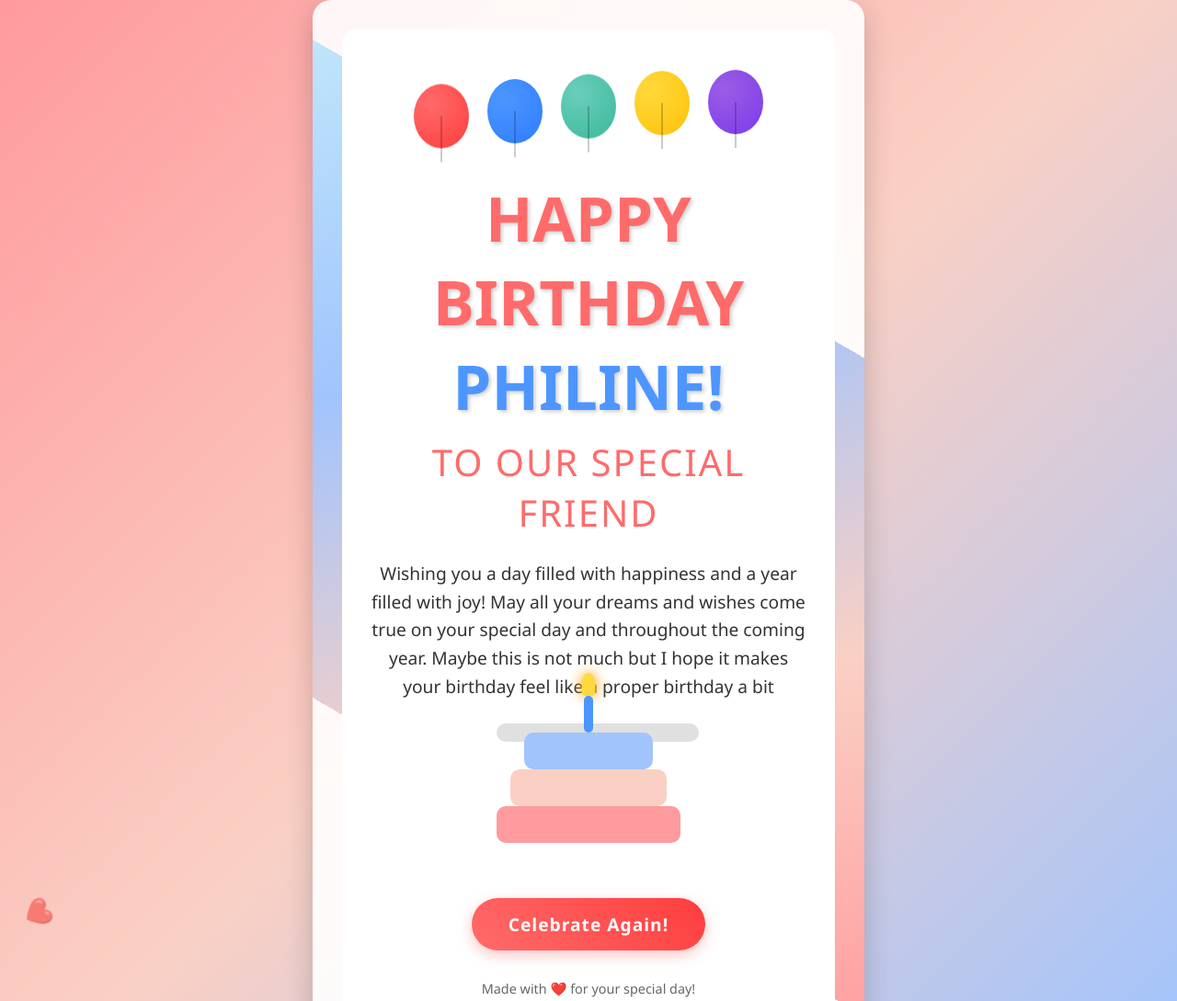
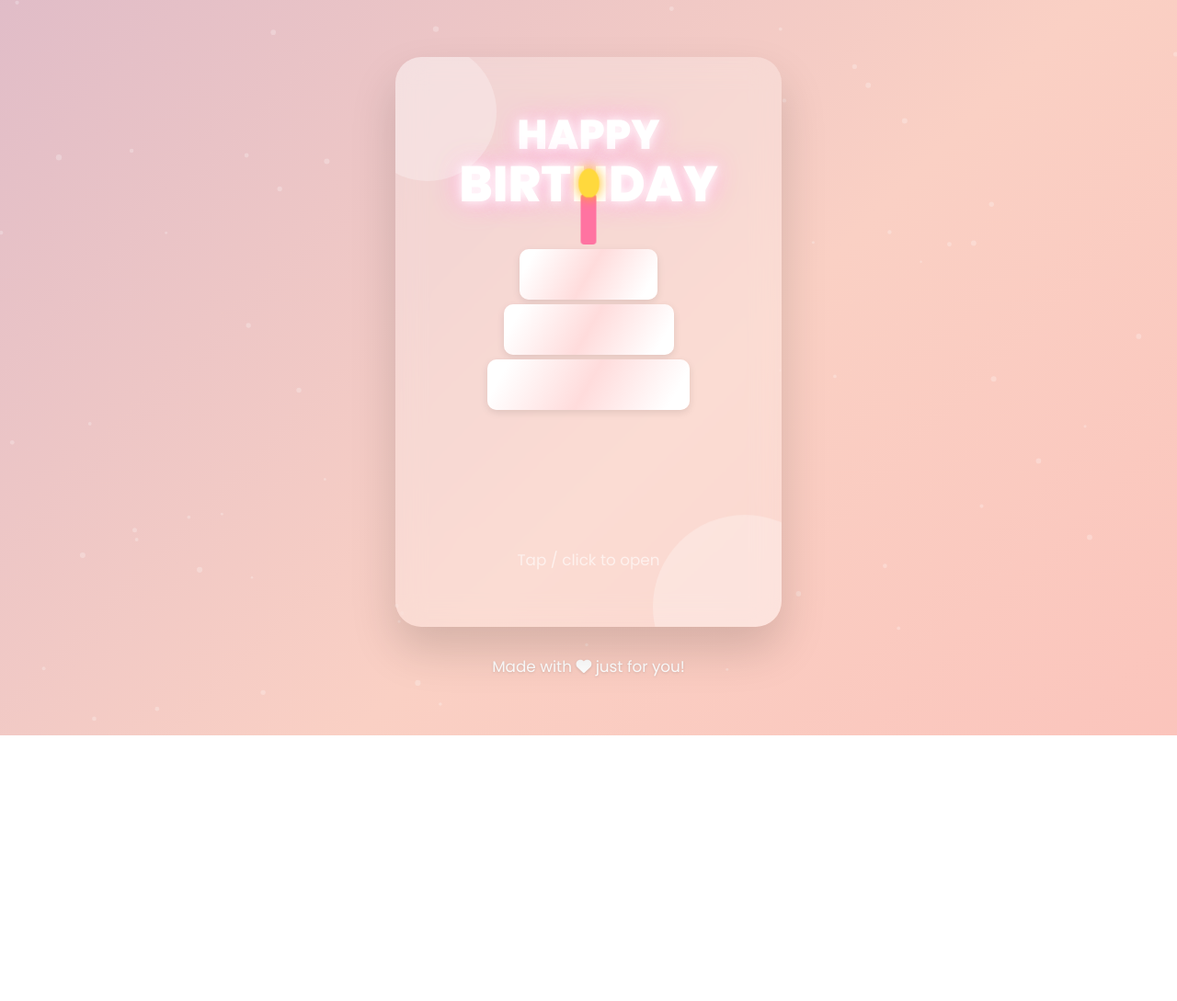
Before and after one commit to Econ01/birthday, a plain HTML site: page index.html in a window 1280 px wide. Shown: the top 1089 px of the page at 92% size. After the commit the page ends 800 px from the top, so only its background shows below. Drawn offline with nearby package versions, Linux system fonts and the light colour scheme.

Commit message:
small improvements

```diff
--- a/index.html
+++ b/index.html
@@ -1,43 +1,61 @@
 <!DOCTYPE html>
 <html lang="en">
 <head>
-    <meta charset="UTF-8">
-    <meta name="viewport" content="width=device-width, initial-scale=1.0">
-    <title>Happy Birthday!</title>
-    <link rel="stylesheet" href="style.css">
+  <meta charset="UTF-8" />
+  <meta name="viewport" content="width=device-width, initial-scale=1.0" />
+  <title>Happy Birthday 🎂</title>
+
+  <!-- Google Font & Icons -->
+  <link rel="preconnect" href="https://fonts.googleapis.com">
+  <link rel="stylesheet"
+        href="https://fonts.googleapis.com/css2?family=Poppins:wght@300;400;600;800&display=swap">
+  <link rel="stylesheet"
+        href="https://cdnjs.cloudflare.com/ajax/libs/font-awesome/6.5.0/css/all.min.css" />
+
+  <link rel="stylesheet" href="style.css" />
+  <script src="https://cdn.jsdelivr.net/npm/canvas-confetti@1.6.0/dist/confetti.browser.min.js"
+          defer></script>
+  <script src="script.js" defer></script>
 </head>
 <body>
-    <div class="container">
-        <div class="birthday-card">
-            <div class="balloons">
-                <div class="balloon"></div>
-                <div class="balloon"></div>
-                <div class="balloon"></div>
-                <div class="balloon"></div>
-                <div class="balloon"></div>
-            </div>
+  <!-- star-field / parallax background -->
+  <canvas id="bgCanvas"></canvas>
 
-            <h1>HAPPY BIRTHDAY <span class="name">PHILINE!</span></h1>
+  <main class="scene">
+    <section class="card" id="card">
+      <!-- FRONT -->
+      <div class="side front">
+        <h1 class="glow">HAPPY <br><span>BIRTHDAY</span></h1>
 
-            <div class="birthday-person">To Our Special Friend</div>
+        <div class="cake">
+          <div class="tier t3"></div>
+          <div class="tier t2"></div>
+          <div class="tier t1"></div>
+          <div class="candle"><div class="flame"></div></div>
+        </div>
 
-            <p>Wishing you a day filled with happiness and a year filled with joy! May all your dreams and wishes come true on your special day and throughout the coming year. Maybe this is not much but I hope it makes your birthday feel like a proper birthday a bit</p>
+        <p class="tapHint">Tap / click to open</p>
+      </div>
 
-            <div class="cake">
-                <div class="flame"></div>
-                <div class="candle"></div>
-                <div class="layer layer-3"></div>
-                <div class="layer layer-2"></div>
-                <div class="layer layer-1"></div>
-                <div class="plate"></div>
-            </div>
+      <!-- BACK -->
+      <div class="side back">
+        <h2>Dear Sarah 🎉</h2>
 
-            <button class="button" id="celebrateBtn">Celebrate Again!</button>
+        <div class="msg">
+          <p>Wishing you a day filled with laughter, sweet surprises and all the sparkle you deserve.</p>
+          <p>May your year be bursting with adventures, warm hugs, and dreams come true.</p>
+          <p class="sign">With love — your friends &amp; family</p>
+        </div>
 
-            <footer>Made with ❤️ for your special day!</footer>
-        </div>
-    </div>
+        <button id="celebrateBtn">
+          <i class="fa-solid fa-heart"></i> Celebrate again
+        </button>
+      </div>
+    </section>
 
-    <script src="script.js"></script>
+    <footer>
+      Made&nbsp;with&nbsp;<i class="fa fa-heart"></i> just&nbsp;for&nbsp;you!
+    </footer>
+  </main>
 </body>
 </html>
--- a/script.js
+++ b/script.js
@@ -1,132 +1,56 @@
-document.addEventListener('DOMContentLoaded', () => {
-    // Initial celebration effect
-    celebrate();
-
-    // Button to trigger celebration again
-    document.getElementById('celebrateBtn').addEventListener('click', celebrate);
-
-    // Add floating hearts periodically
-    setInterval(createFloatingHeart, 500);
-
-    // Balloon floating effect
-    const balloons = document.querySelectorAll('.balloon');
-    balloons.forEach((balloon, index) => {
-        balloon.style.animationDelay = `${index * 0.5}s`;
-    });
+/* 3-D FLIP */
+const card = document.getElementById("card");
+card.addEventListener("click", () => {
+  card.classList.toggle("is-flipped");
+  fireConfetti();
 });
 
-function celebrate() {
-    // Confetti effect
-    createConfetti();
+/* CELEBRATE BUTTON */
+document.getElementById("celebrateBtn").addEventListener("click", fireConfetti);
 
-    // Animation effects
-    const title = document.querySelector('h1');
-    title.style.animation = 'none';
-    setTimeout(() => {
-        title.style.animation = 'pulse 2s infinite';
-    }, 10);
-
-    // Cake candle animation
-    const flame = document.querySelector('.flame');
-    flame.style.animation = 'none';
-    setTimeout(() => {
-        flame.style.animation = 'flicker 0.5s infinite alternate';
-    }, 10);
-
-    // Play birthday sound
-    playBirthdaySound();
+/* CONFETTI */
+function fireConfetti() {
+  confetti({ particleCount: 140, spread: 70, origin: { y: 0.6 }, scalar: 1.15 });
+  const end = Date.now() + 2000;
+  (function frame() {
+    confetti({
+      particleCount: 6,
+      startVelocity: 20,
+      ticks: 130,
+      spread: 360,
+      origin: { x: Math.random(), y: Math.random() - 0.2 }
+    });
+    if (Date.now() < end) requestAnimationFrame(frame);
+  })();
 }
 
-function createConfetti() {
-    const colors = ['#ff6b6b', '#4d96ff', '#6bcebb', '#ffd93d', '#9b5de5'];
+/* STAR-FIELD BACKGROUND */
+const bgCanvas = document.getElementById("bgCanvas");
+const ctx = bgCanvas.getContext("2d");
+resizeCanvas();
+window.addEventListener("resize", resizeCanvas);
 
-    for (let i = 0; i < 150; i++) {
-        const confetti = document.createElement('div');
-        confetti.className = 'confetti';
+const dots = Array.from({ length: 70 }, () => ({
+  x: Math.random() * bgCanvas.width,
+  y: Math.random() * bgCanvas.height,
+  r: Math.random() * 2 + 1.2,
+  s: Math.random() * 0.7 + 0.3
+}));
 
-        // Random properties
-        const color = colors[Math.floor(Math.random() * colors.length)];
-        const size = Math.random() * 10 + 5;
-        const posX = Math.random() * window.innerWidth;
-        const duration = Math.random() * 3 + 2;
+(function animate() {
+  ctx.clearRect(0, 0, bgCanvas.width, bgCanvas.height);
+  dots.forEach(d => {
+    ctx.beginPath();
+    ctx.arc(d.x, d.y, d.r, 0, Math.PI * 2);
+    ctx.fillStyle = "rgba(255,255,255,.25)";
+    ctx.fill();
+    d.y += d.s;
+    if (d.y - d.r > bgCanvas.height) d.y = -d.r;
+  });
+  requestAnimationFrame(animate);
+})();
 
-        confetti.style.backgroundColor = color;
-        confetti.style.width = `${size}px`;
-        confetti.style.height = `${size}px`;
-        confetti.style.left = `${posX}px`;
-        confetti.style.top = '-10px';
-        confetti.style.animation = `fall ${duration}s linear forwards`;
-        confetti.style.opacity = Math.random() * 0.5 + 0.5;
-
-        document.body.appendChild(confetti);
-
-        // Remove confetti after animation
-        setTimeout(() => {
-            confetti.remove();
-        }, duration * 1000);
-    }
+function resizeCanvas() {
+  bgCanvas.width = innerWidth;
+  bgCanvas.height = innerHeight;
 }
-
-function createFloatingHeart() {
-    if (Math.random() > 0.3) return; // Only create sometimes
-
-    const heart = document.createElement('div');
-    heart.innerHTML = '❤️';
-    heart.style.position = 'absolute';
-    heart.style.fontSize = `${Math.random() * 30 + 20}px`;
-    heart.style.left = `${Math.random() * 100}vw`;
-    heart.style.top = '105vh';
-    heart.style.opacity = Math.random() * 0.5 + 0.3;
-    heart.style.zIndex = '0';
-    heart.style.animation = `fall ${Math.random() * 10 + 5}s linear forwards`;
-
-    document.body.appendChild(heart);
-
-    // Remove heart after animation
-    setTimeout(() => {
-        heart.remove();
-    }, 15000);
-}
-
-function playBirthdaySound() {
-    try {
-        // Create audio context
-        const AudioContext = window.AudioContext || window.webkitAudioContext;
-        const audioCtx = new AudioContext();
-
-        // Create simple birthday melody
-        const oscillator = audioCtx.createOscillator();
-        const gainNode = audioCtx.createGain();
-
-        oscillator.connect(gainNode);
-        gainNode.connect(audioCtx.destination);
-
-        // Birthday melody notes (frequencies for C, D, E, F, G)
-        const notes = [261.63, 293.66, 329.63, 349.23, 392.00];
-        const timing = [0, 0.3, 0.6, 0.9, 1.2, 1.5, 1.8, 2.1];
-
-        // Play melody
-        oscillator.type = 'sine';
-        gainNode.gain.value = 0.3;
-
-        // Play sequence
-        oscillator.start();
-
-        // Play the notes
-        timing.forEach((time, index) => {
-            const noteIndex = index % notes.length;
-            audioCtx.resume().then(() => {
-                setTimeout(() => {
-                    oscillator.frequency.setValueAtTime(notes[noteIndex], audioCtx.currentTime);
-                }, time * 300);
-            });
-        });
-
-        // Stop after sequence
-        setTimeout(() => {
-            oscillator.stop();
-        }, 3000);
-    } catch (e) {
-        console.log("Audio not supported in this environment");
-    }
-}
--- a/style.css
+++ b/style.css
@@ -1,268 +1,114 @@
-* {
-    margin: 0;
-    padding: 0;
-    box-sizing: border-box;
-    font-family: 'Segoe UI', Tahoma, Geneva, Verdana, sans-serif;
+/* ============== RESET & TOKENS ============== */
+:root{
+  --grad1:#ff9a9e; --grad2:#fad0c4;
+  --grad3:#a18cd1; --grad4:#fbc2eb;
+  --whiteGlass:rgba(255,255,255,0.8);
+  --glass-bg:rgba(255,255,255,0.25);
+  --cardW:420px; --cardH:620px;
+  --blur:15px;
+}
+*{margin:0;padding:0;box-sizing:border-box}
+html,body{height:100%}
+body{
+  display:grid;                      /* ⬅ keeps everything centred */
+  place-items:center;
+  font-family:'Poppins',sans-serif;
+  background:linear-gradient(-45deg,var(--grad1),var(--grad2),var(--grad3),var(--grad4));
+  background-size:600% 600%;
+  animation:bgShift 20s ease infinite;
+  overflow:hidden;
+}
+@keyframes bgShift{
+  0%,100%{background-position:0% 50%}
+  50%   {background-position:100% 50%}
 }
 
-body {
-    background: linear-gradient(135deg, #ff9a9e, #fad0c4, #a1c4fd);
-    min-height: 100vh;
-    overflow: hidden;
-    display: flex;
-    justify-content: center;
-    align-items: center;
-    position: relative;
+/* ============== SCENE & CARD ============== */
+.scene{
+  display:flex; flex-direction:column; align-items:center; gap:30px;
+  perspective:1200px; z-index:2; text-align:center;
+}
+.card{
+  width:var(--cardW); height:var(--cardH);
+  position:relative; transform-style:preserve-3d;
+  transition:transform 1.1s cubic-bezier(.2,.8,.2,1);
+  cursor:pointer;
+}
+.card.is-flipped{transform:rotateY(180deg)}
+.side{
+  position:absolute; inset:0; padding:60px 45px;
+  border-radius:28px;
+  background:var(--glass-bg); backdrop-filter:blur(var(--blur));
+  box-shadow:0 25px 50px rgba(0,0,0,.15);
+  display:flex; flex-direction:column; justify-content:space-between; align-items:center;
+  overflow:hidden;
+  backface-visibility:hidden;          /* smoother flip */
+}
+.side.back{transform:rotateY(180deg)}
+
+/* ============== HERO HEADING ============== */
+h1{font-weight:800;font-size:2.8rem;line-height:1.1;text-shadow:0 0 12px #fff8}
+h1 span{font-size:3.4rem}
+.glow{color:#fff;animation:neon 3s ease-in-out infinite alternate}
+@keyframes neon{
+  from{text-shadow:0 0 12px #fff,0 0 25px #fff,0 0 35px #ff8bcb}
+  to  {text-shadow:0 0 6px #fff,0 0 12px #ff8bcb,0 0 18px #ff8bcb}
 }
 
-.container {
-    text-align: center;
-    padding: 2rem;
-    background: rgba(255, 255, 255, 0.9);
-    border-radius: 20px;
-    box-shadow: 0 10px 30px rgba(0, 0, 0, 0.2);
-    z-index: 10;
-    max-width: 600px;
-    position: relative;
-    overflow: hidden;
-    animation: fadeIn 1s ease-out;
+/* ============== CAKE ============== */
+.cake{position:relative;margin:35px 0 15px}
+.tier{
+  width:220px;height:55px;border-radius:10px;margin:5px auto 0;
+  background:linear-gradient(120deg,#fff 10%,#ffdcdc 50%,#fff 90%);
+  box-shadow:0 3px 8px rgba(0,0,0,.1);
+}
+.t3{width:150px}
+.t2{width:185px}
+.candle{width:17px;height:55px;background:#ff73a1;border-radius:4px;
+  position:absolute;left:50%;transform:translateX(-50%);top:-55px}
+.flame{width:20px;height:28px;background:#ffd93d;border-radius:50% 50% 45% 45%;
+  position:absolute;left:50%;top:-26px;transform:translateX(-50%);
+  box-shadow:0 0 12px #ffb300;animation:flame 1s ease-in-out infinite alternate}
+@keyframes flame{from{transform:translateX(-50%) scale(1)}to{transform:translateX(-50%) scale(1.12)}}
+
+/* ============== MESSAGE SIDE ============== */
+h2{font-weight:600;color:#ff73a1;font-size:2rem;margin-bottom:18px}
+.msg{
+  background:var(--whiteGlass);padding:28px 24px;
+  border-radius:18px;color:#444;font-size:1.15rem;line-height:1.5
+}
+.msg p{margin:12px 0}
+.sign{font-style:italic;color:#a18cd1}
+.tapHint{color:#fff9;font-size:1.05rem;margin-top:auto}
+button{
+  background:#ff73a1;color:#fff;border:none;
+  padding:14px 38px;border-radius:34px;
+  font-size:1.25rem;font-weight:600;letter-spacing:.4px;
+  box-shadow:0 12px 28px rgba(255,115,161,.35);
+  cursor:pointer;transition:transform .25s;
+}
+button:hover{transform:translateY(-4px)}
+footer{color:#fff;font-size:1.05rem;text-shadow:0 1px 3px #0002}
+
+/* ============== SPARKLE OVERLAY ============== */
+.side::before,.side::after{
+  content:"";position:absolute;border-radius:50%;background:#fff4;
+  pointer-events:none;mix-blend-mode:overlay;animation:float 8s linear infinite}
+.side::before{width:150px;height:150px;top:-40px;left:-40px}
+.side::after{width:200px;height:200px;bottom:-60px;right:-60px;animation-duration:11s}
+@keyframes float{from{transform:translateY(0)}to{transform:translateY(40px)}}
+
+/* ============== BACKGROUND CANVAS ============== */
+#bgCanvas{
+  position:fixed;inset:0;      /* full-screen */
+  z-index:-1;                  /* sit behind everything */
+  pointer-events:none;         /* never hijack clicks */
 }
 
-.container::before {
-    content: "";
-    position: absolute;
-    top: -10px;
-    left: -10px;
-    right: -10px;
-    bottom: -10px;
-    background: linear-gradient(45deg, #ff9a9e, #fad0c4, #a1c4fd, #c2e9fb);
-    z-index: -1;
-    border-radius: 30px;
-    animation: rotate 6s linear infinite;
+/* ============== RESPONSIVE ============== */
+@media(max-width:550px){
+  :root{--cardW:90vw;--cardH:85vh}
+  h1{font-size:2.2rem} h1 span{font-size:2.8rem}
+  h2{font-size:1.7rem}
+  .msg{font-size:1rem}
 }
-
-.birthday-card {
-    padding: 2rem;
-    background: white;
-    border-radius: 15px;
-}
-
-h1 {
-    font-size: 4rem;
-    color: #ff6b6b;
-    margin-bottom: 1rem;
-    text-shadow: 2px 2px 4px rgba(0, 0, 0, 0.2);
-    animation: pulse 2s infinite;
-}
-
-.name {
-    color: #4d96ff;
-    font-weight: bold;
-}
-
-.birthday-person {
-    font-size: 2.5rem;
-    color: #ff6b6b;
-    margin: 1rem 0;
-    text-transform: uppercase;
-    letter-spacing: 2px;
-}
-
-p {
-    font-size: 1.2rem;
-    line-height: 1.6;
-    margin: 1.5rem 0;
-    color: #333;
-}
-
-.balloons {
-    display: flex;
-    justify-content: center;
-    margin: 2rem 0;
-}
-
-.balloon {
-    width: 60px;
-    height: 70px;
-    border-radius: 50%;
-    margin: 0 10px;
-    position: relative;
-    animation: float 6s ease-in-out infinite;
-}
-
-.balloon::after {
-    content: "";
-    position: absolute;
-    bottom: -15px;
-    left: 50%;
-    transform: translateX(-50%);
-    width: 2px;
-    height: 50px;
-    background: rgba(0, 0, 0, 0.2);
-}
-
-.balloon:nth-child(1) {
-    background: radial-gradient(circle at 30% 30%, #ff6b6b, #ff3d3d);
-    animation-delay: 0s;
-}
-
-.balloon:nth-child(2) {
-    background: radial-gradient(circle at 30% 30%, #4d96ff, #2d7dff);
-    animation-delay: 0.5s;
-}
-
-.balloon:nth-child(3) {
-    background: radial-gradient(circle at 30% 30%, #6bcebb, #3bb99b);
-    animation-delay: 1s;
-}
-
-.balloon:nth-child(4) {
-    background: radial-gradient(circle at 30% 30%, #ffd93d, #ffc107);
-    animation-delay: 1.5s;
-}
-
-.balloon:nth-child(5) {
-    background: radial-gradient(circle at 30% 30%, #9b5de5, #7c3aed);
-    animation-delay: 2s;
-}
-
-.cake {
-    width: 200px;
-    height: 150px;
-    margin: 20px auto;
-    position: relative;
-}
-
-.plate {
-    width: 220px;
-    height: 20px;
-    background: #e0e0e0;
-    border-radius: 10px;
-    margin: 0 auto;
-}
-
-.layer {
-    width: 180px;
-    height: 40px;
-    border-radius: 10px;
-    position: absolute;
-    left: 50%;
-    transform: translateX(-50%);
-}
-
-.layer-1 {
-    background: #ff9a9e;
-    bottom: 20px;
-    width: 200px;
-}
-
-.layer-2 {
-    background: #fad0c4;
-    bottom: 60px;
-    width: 170px;
-}
-
-.layer-3 {
-    background: #a1c4fd;
-    bottom: 100px;
-    width: 140px;
-}
-
-.candle {
-    width: 10px;
-    height: 40px;
-    background: #4d96ff;
-    position: absolute;
-    bottom: 140px;
-    border-radius: 5px;
-    left: 50%;
-    transform: translateX(-50%);
-}
-
-.flame {
-    width: 15px;
-    height: 25px;
-    background: #ffd93d;
-    border-radius: 50% 50% 20% 20%;
-    position: absolute;
-    bottom: 180px;
-    left: 50%;
-    transform: translateX(-50%);
-    animation: flicker 0.5s infinite alternate;
-    box-shadow: 0 0 15px #ff9a00;
-}
-
-.button {
-    background: linear-gradient(45deg, #ff6b6b, #ff3d3d);
-    color: white;
-    border: none;
-    padding: 15px 40px;
-    font-size: 1.2rem;
-    border-radius: 50px;
-    cursor: pointer;
-    margin-top: 20px;
-    font-weight: bold;
-    letter-spacing: 1px;
-    transition: all 0.3s ease;
-    box-shadow: 0 5px 15px rgba(255, 107, 107, 0.4);
-}
-
-.button:hover {
-    transform: translateY(-3px);
-    box-shadow: 0 8px 20px rgba(255, 107, 107, 0.6);
-}
-
-.button:active {
-    transform: translateY(1px);
-}
-
-.confetti {
-    position: absolute;
-    width: 10px;
-    height: 10px;
-    background-color: #f00;
-    border-radius: 2px;
-    animation: fall linear forwards;
-}
-
-footer {
-    margin-top: 2rem;
-    color: #666;
-    font-size: 0.9rem;
-}
-
-@keyframes fadeIn {
-    from { opacity: 0; transform: scale(0.8); }
-    to { opacity: 1; transform: scale(1); }
-}
-
-@keyframes pulse {
-    0% { transform: scale(1); }
-    50% { transform: scale(1.05); }
-    100% { transform: scale(1); }
-}
-
-@keyframes float {
-    0%, 100% { transform: translateY(0); }
-    50% { transform: translateY(-20px); }
-}
-
-@keyframes flicker {
-    0% { transform: translateX(-50%) scale(1); opacity: 1; }
-    100% { transform: translateX(-50%) scale(1.1); opacity: 0.9; }
-}
-
-@keyframes rotate {
-    0% { transform: rotate(0deg); }
-    100% { transform: rotate(360deg); }
-}
-
-@keyframes fall {
-    to { transform: translateY(100vh) rotate(360deg); }
-}
-
-@media (max-width: 600px) {
-    h1 { font-size: 3rem; }
-    .birthday-person { font-size: 2rem; }
-    .container { width: 90%; }
-}
```
